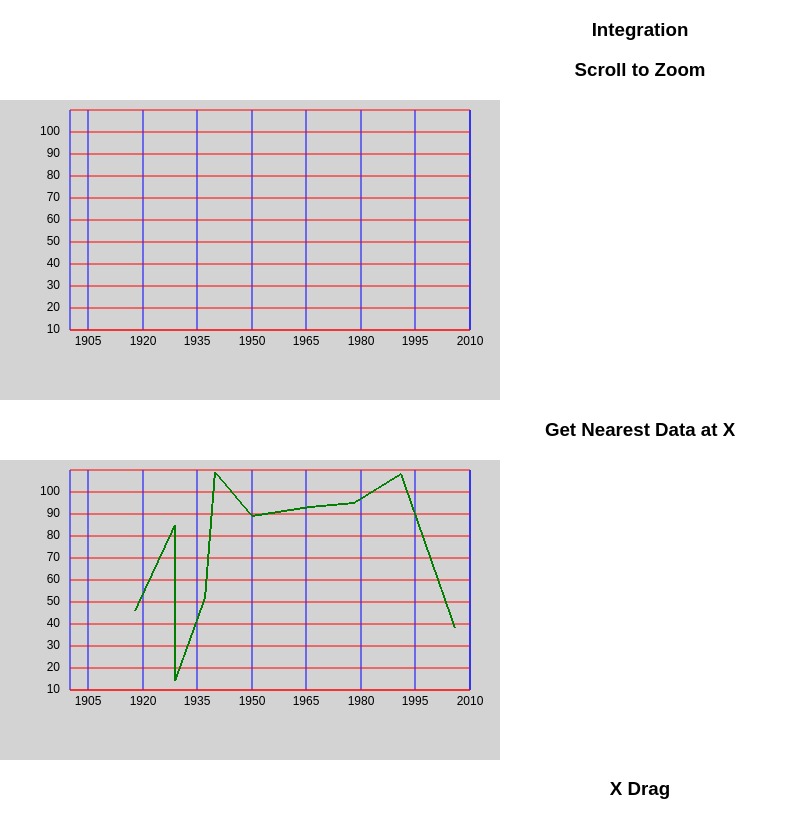
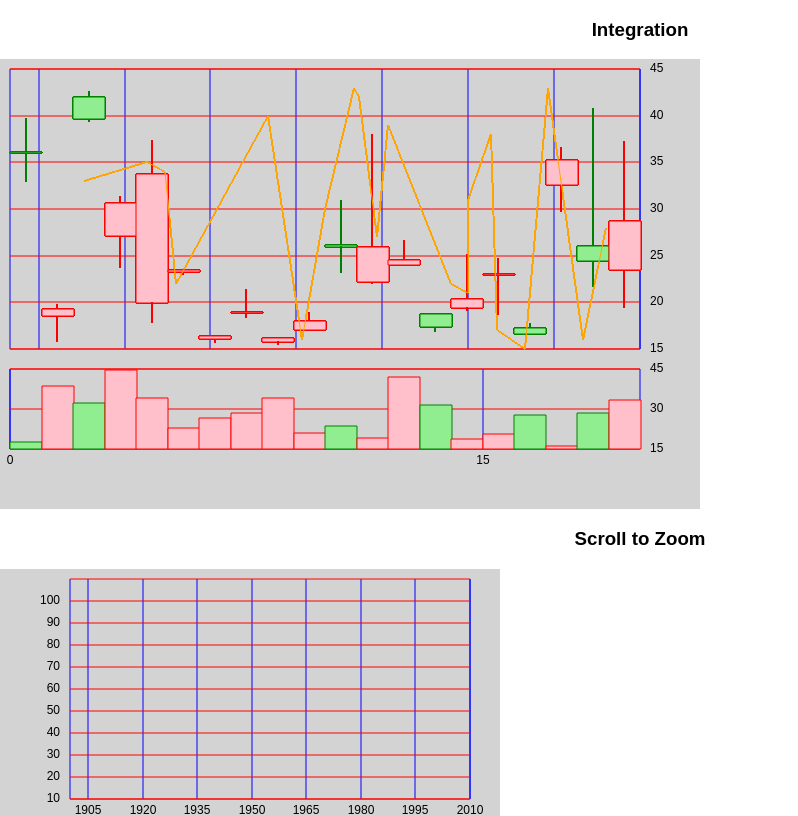
Before and after one commit to t4sk/react-canvas-time-series, a React (Create React App) app: page / in a window 1280 px wide. Shown: the top 816 px of the page, without its empty margins (0-798 px from the left). Built offline with nearby package versions, Linux system fonts and the light colour scheme.

Commit message:
integration test

```diff
--- a/src/common/test-render.js
+++ b/src/common/test-render.js
@@ -1,18 +1,277 @@
 import React, { Component } from 'react'
+import { rand } from './test-util'
 import TestCanvas from './test-canvas'
+import { linear, round, getNearestDataAtX } from './math'
 import * as background from './background'
+import * as candlestick from './candlestick'
+import * as line from './line'
+import * as bar from './bar'
 import * as ui from './ui'
 
 const X_MIN = 1900
 const X_MAX = 2010
-const Y_MIN = 10
-const Y_MAX = 110
+const Y_MIN = 15
+const Y_MAX = 45
+
+let LINE_DATA = []
+
+for (let i = 0; i < 20; i++) {
+  LINE_DATA.push({
+    x: round(rand(X_MIN, X_MAX)),
+    y: round(rand(Y_MIN, Y_MAX))
+  })
+}
+
+LINE_DATA.sort((a, b) => a.x - b.x)
+
+function generateRandomData (length) {
+  let data = []
+
+  for (let i = 0; i < length; i++) {
+    const high = rand(Y_MIN, Y_MAX)
+    const low = rand(Y_MIN, high)
+    const open = rand(low, high)
+    const close = rand(low, high)
+
+    data.push({
+      high,
+      low,
+      open,
+      close,
+      y: rand(Y_MIN, Y_MAX),
+    })
+  }
+
+  return data
+}
+
+const DATA = generateRandomData(20)
+
+function getTop(top, margin, height, graph) {
+  return top  + margin
+}
+
+function getLeft(left, margin, width, graph) {
+  if (left -margin - width <= graph.left) {
+     return left + margin
+  }
+  return left - margin - width
+}
+
+function getTransition(left, margin, width, graph) {
+  let transition = ''
+
+  if (left <= graph.left + 2 * (width + margin)) {
+    transition = 'left 0.1s'
+  }
+
+  return transition
+}
 
 class TestRender extends Component {
+  constructor (props) {
+    super(props)
+    this.state = {
+      mouseX: undefined,
+      mouseY: undefined,
+      data: undefined,
+    }
+  }
+
+  onMouseMoveTestGetNearestData = mouse => {
+    const {
+      xMax,
+      xMin,
+      graph,
+    } = this.props
+
+    if (ui.isInsideGraph(mouse, graph)) {
+      const x = linear({
+        dy: xMax - xMin,
+        dx: graph.width,
+        y0: xMin,
+      })(mouse.x - graph.left)
+
+      const data = getNearestDataAtX(x, LINE_DATA)
+
+      this.setState((state) => ({
+        mouseX: mouse.x,
+        mouseY: mouse.y,
+        data,
+      }))
+    } else {
+      this.setState((state) => ({
+        mouseX: undefined,
+        mouseY: undefined,
+        data: undefined,
+      }))
+    }
+  }
+
+  onMouseOutTestGetNearestData = () => {
+    this.setState((state) => ({
+      mouseX: undefined,
+      mouseY: undefined,
+      data: undefined,
+    }))
+  }
+
   render () {
     return (
       <div>
         <h3>Integration</h3>
+        <div style={{
+          position: 'relative',
+          width: '100%',
+          height: '100%'
+        }}>
+          <TestCanvas
+            {...{
+              ...this.props,
+              canvas: {
+                width: 700,
+                height: 300
+              },
+              margin: {
+                top: 10,
+                bottom: 10,
+                left: 10,
+                right: 10
+              },
+              graph: {
+                left: 10,
+                top: 10,
+                width: 630,
+                height: 280
+              },
+              background: {
+                ...this.props.background,
+                yAxisAt: 'right',
+                showXLabel: false,
+              }
+            }}
+            drawBackground={background.draw}
+            drawData={(ctx, props) => {
+              candlestick.draw(ctx, {
+                ...props,
+                candlestick: {
+                  wickWidth: 2,
+                  getWickColor: (d) => d.open <= d.close ? 'green' : 'red',
+                  lineWidth: 1,
+                  getLineColor: (d) => d.open <= d.close ? 'green' : 'red',
+                  getBackgroundColor: (d) => d.open <= d.close ? 'lightgreen' : 'pink'
+                },
+                data: DATA
+              })
+
+              line.draw(ctx, {
+                ...props,
+                data: LINE_DATA,
+                line: {
+                  color: 'orange',
+                  width: 1
+                }
+              })
+            }}
+            showUI={true}
+            drawUI={(ctx, props) => {
+              ui.draw(ctx, props)
+
+              if (this.state.data) {
+                const centerX = linear({
+                  dy: props.graph.width,
+                  dx: props.xMax - props.xMin,
+                  y0: props.graph.left - props.graph.width / (props.xMax - props.xMin) * props.xMin
+                })(this.state.data.x)
+
+                const centerY = linear({
+                  dy: -props.graph.height,
+                  dx: props.yMax - props.yMin,
+                  y0: props.graph.top + props.graph.height + props.graph.height / (props.yMax - props.yMin) * props.yMin
+                })(this.state.data.y)
+
+                const radius = 10
+
+                ctx.beginPath();
+                ctx.arc(centerX, centerY, radius, 0, 2 * Math.PI, false);
+                ctx.fillStyle = 'rgba(255, 255, 0, 0.5)';
+                ctx.fill();
+
+                ctx.beginPath();
+                ctx.fillStyle = "orange"
+                ctx.fillRect(centerX - 5, centerY - 5, 10, 10)
+
+                ctx.beginPath();
+                ctx.lineWidth = 2
+                ctx.strokeStyle = "white"
+                ctx.rect(centerX - 5, centerY - 5, 10, 10)
+                ctx.stroke()
+              }
+            }}
+            onMouseMove={this.onMouseMoveTestGetNearestData}
+            onMouseOut={this.onMouseOutTestGetNearestData}
+          />
+          {this.state.data && (
+            <div
+              style={{
+                position: 'absolute',
+                width: 40,
+                height: 20,
+                top: getTop(this.state.mouseY, 10, 20, this.props.graph),
+                left:getLeft(this.state.mouseX, 10, 40, this.props.graph),
+                transition: getTransition(this.state.mouseX, 10, 40, this.props.graph),
+                zIndex: 4,
+                border: '1px solid black',
+                backgroundColor: 'rgba(255, 255, 255, 0.4)',
+              }}
+            >
+              {this.state.data.x}
+            </div>
+          )}
+        </div>
+
+        <TestCanvas
+          {...{
+            ...this.props,
+            canvas: {
+              width: 700,
+              height: 150,
+            },
+            margin: {
+              top: 10,
+              bottom: 10,
+              left: 10,
+              right: 10,
+            },
+            graph: {
+              left: 10,
+              top: 10,
+              width: 630,
+              height: 80
+            },
+            background: {
+              ...this.props.background,
+              yAxisAt: 'right',
+              yInterval: 15,
+              showXLabel: true,
+              xAxisHeight: 50
+            },
+            bar: {
+              getBackgroundColor: d => d.open <= d.close ? 'lightgreen' : 'pink',
+              getLineColor: d => d.open <= d.close ? 'green' : 'red',
+              lineWidth: 1
+            },
+          }}
+          xMin={0}
+          xMax={DATA.length}
+          drawData={(ctx, props) => {
+            bar.draw(ctx, {
+              ...props,
+              data: DATA
+            })
+          }}
+          drawBackground={background.draw}
+        />
       </div>
     )
   }
@@ -20,21 +279,20 @@ class TestRender extends Component {
 
 TestRender.defaultProps = {
   canvas: {
-    width: 500,
-    height: 300
+    width: 700,
+    height: 400
   },
   margin: {
     top: 10,
-    bottom: 20,
-    left: 20,
-    right: 30
+    bottom: 0,
+    left: 10,
+    right: 10
   },
   graph: {
-    // y label left, x label bottom
-    left: 70, // margin.left + x.axis.width
-    top: 10, // margin.top
-    width: 400, // canvas.width - (margin.left + margin.right + x.axis.width)
-    height: 220 // canvas.height - (margin.top + margin.bottom + y.axis.height)
+    left: 10,
+    top: 10,
+    width: 630,
+    height: 340
   },
   background: {
     backgroundColor: 'lightgrey',
@@ -43,19 +301,19 @@ TestRender.defaultProps = {
     showYLine: true,
     yLineWidth: 1,
     yLineColor: 'red',
-    yAxisAt: 'left',
+    yAxisAt: 'right',
     yAxisWidth: 50,
     yLabelFont: '12px Arial',
     yLabelColor: 'black',
     renderYLabel: y => y,
-    yInterval: 10,
+    yInterval: 5,
 
-    showXLabel: true,
+    showXLabel: false,
     showXLine: true,
     xLineWidth: 1,
     xLineColor: 'blue',
     xAxisAt: 'bottom',
-    xAxisHeight: 50,
+    xAxisHeight: 0,
     xLabelFont: '12px Arial',
     xLabelColor: 'black',
     renderXLabel: x => x,
@@ -72,7 +330,7 @@ TestRender.defaultProps = {
     renderXLabel: x => Math.round(x),
 
     yLineColor: 'green',
-    yLabelAt: 'left',
+    yLabelAt: 'right',
     yLabelWidth: 50,
     yLabelHeight: 20,
     yLabelBackgroundColor: 'black',
```
